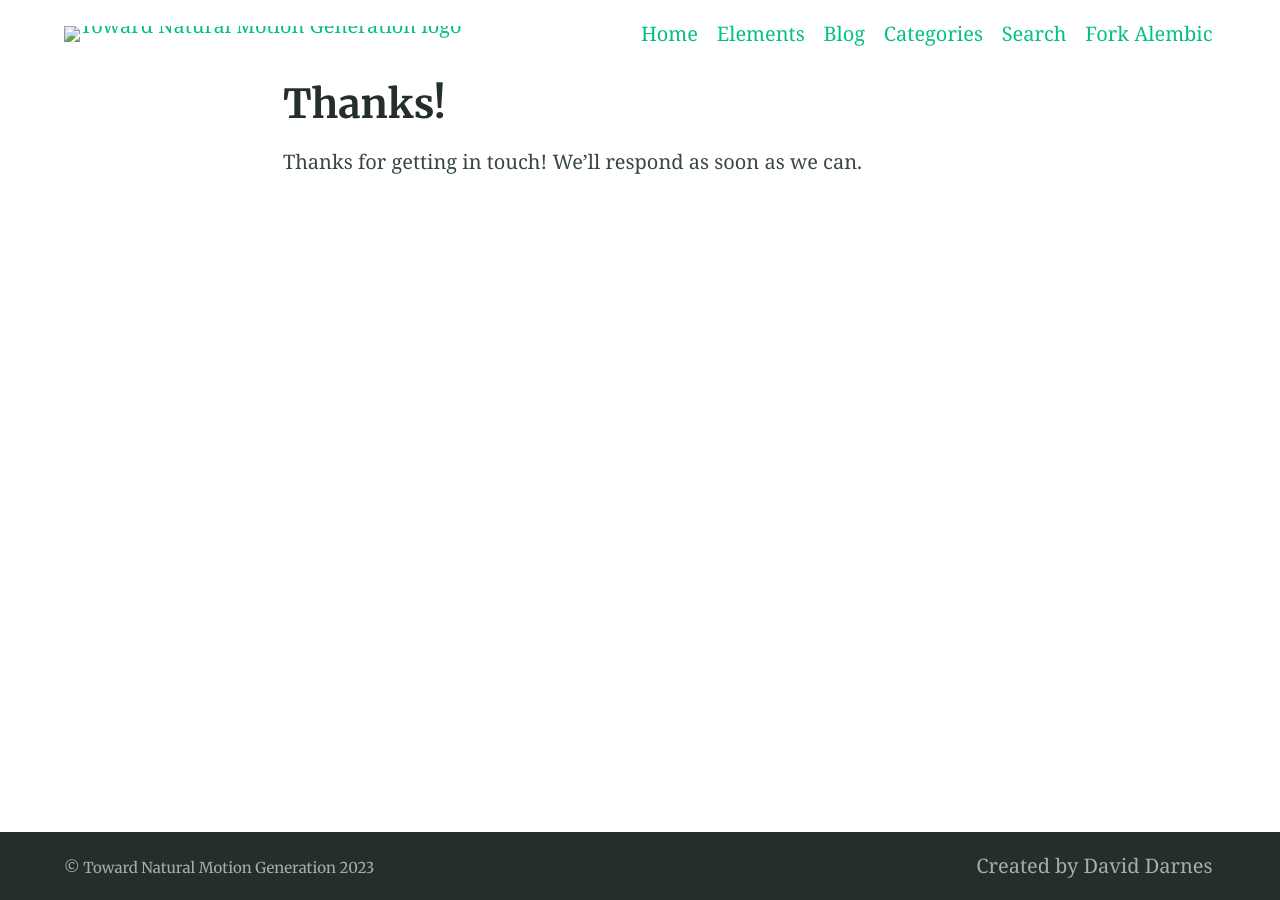
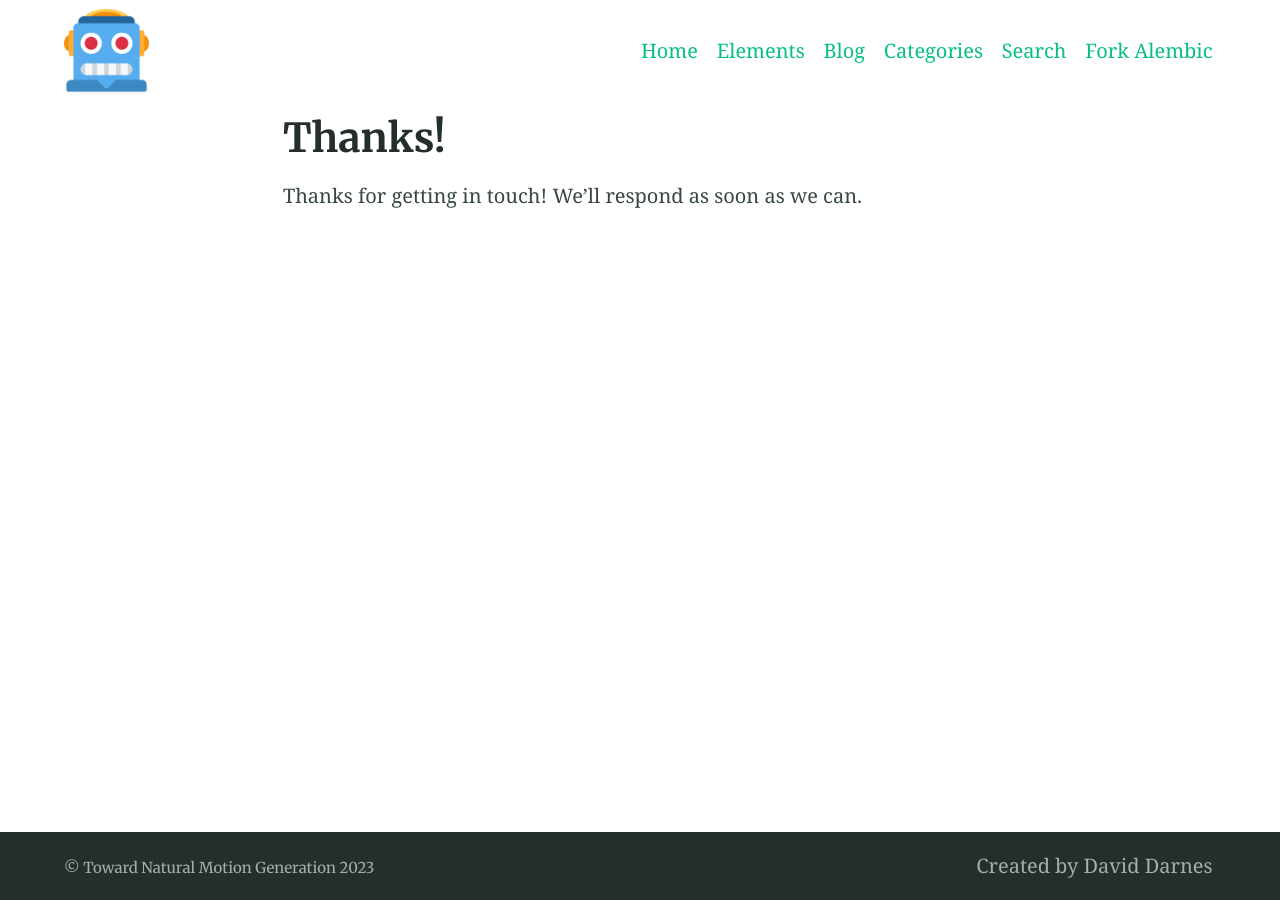
Before and after one commit to toward-natural-motion-generation/rss2023, a Jekyll site: the page built from thanks.md, in a window 1280 px wide. Built offline with Jekyll 4.4.1, drawn with Linux system fonts in a browser that asks for light colours.

Commit message:
add logo

```diff
--- a/_config.yml
+++ b/_config.yml
@@ -92,10 +92,10 @@ defaults:
 encoding: utf-8 # Make sure the encoding is right
 lang: en-GB # Set the site language
 title: "Toward Natural Motion Generation" # Site name or title, also used in jekyll-seo-tag
-logo: "/assets/logos/logo.svg" # Site logo, also used in jekyll-seo-tag
+logo: "/assets/logos/logo.png" # Site logo, also used in jekyll-seo-tag
 description: "A webpage of workshop 'Toward Natural Motion Generation'"
-baseurl: "rss2023"
-repo: "https://github.com/toward-natural-motion-generation"
+baseurl: ""
+repo: "https://github.com/toward-natural-motion-generation/rss2023"
 email: "hyemin.ahn@unist.ac.kr"
 # disqus: "alembic-1" # Blog post comments, uncomment the option and set the site ID from your Disqus account
 # date_format: "%-d %B %Y" # Blog post date formatting using placeholder formatting
@@ -106,15 +106,15 @@ email: "hyemin.ahn@unist.ac.kr"
 css_inline: true # Will insert all styles into a single <style> block in the <head> element and remove the style <link> reference
 
 # 8. Site favicons & manifest icons
-favicons: # Favicons are also used in the manifest file. Syntax is 'size: path'
-  16: '/assets/logos/logo@16px.png'
-  32: '/assets/logos/logo@32px.png'
-  96: '/assets/logos/logo@96px.png'
-  120: '/assets/logos/logo@120px.png'
-  144: '/assets/logos/logo@144px.png'
-  180: '/assets/logos/logo@180px.png'
-  512: '/assets/logos/logo@512px.png'
-  1024: '/assets/logos/logo@1024px.png'
+# favicons: # Favicons are also used in the manifest file. Syntax is 'size: path'
+#   16: '/assets/logos/logo@16px.png'
+#   32: '/assets/logos/logo@32px.png'
+#   96: '/assets/logos/logo@96px.png'
+#   120: '/assets/logos/logo@120px.png'
+#   144: '/assets/logos/logo@144px.png'
+#   180: '/assets/logos/logo@180px.png'
+#   512: '/assets/logos/logo@512px.png'
+#   1024: '/assets/logos/logo@1024px.png'
 
 # 9. Site navigation
 navigation_header:
```
Also changed, not shown: assets/logos/logo.png (added), assets/logos/logo@1024px.png (deleted), assets/logos/logo@120px.png (deleted), assets/logos/logo@144px.png (deleted), assets/logos/logo@16px.png (deleted), assets/logos/logo@180px.png (deleted), assets/logos/logo@32px.png (deleted), assets/logos/logo@512px.png (deleted), assets/logos/logo@96px.png (deleted), 1 other file.
